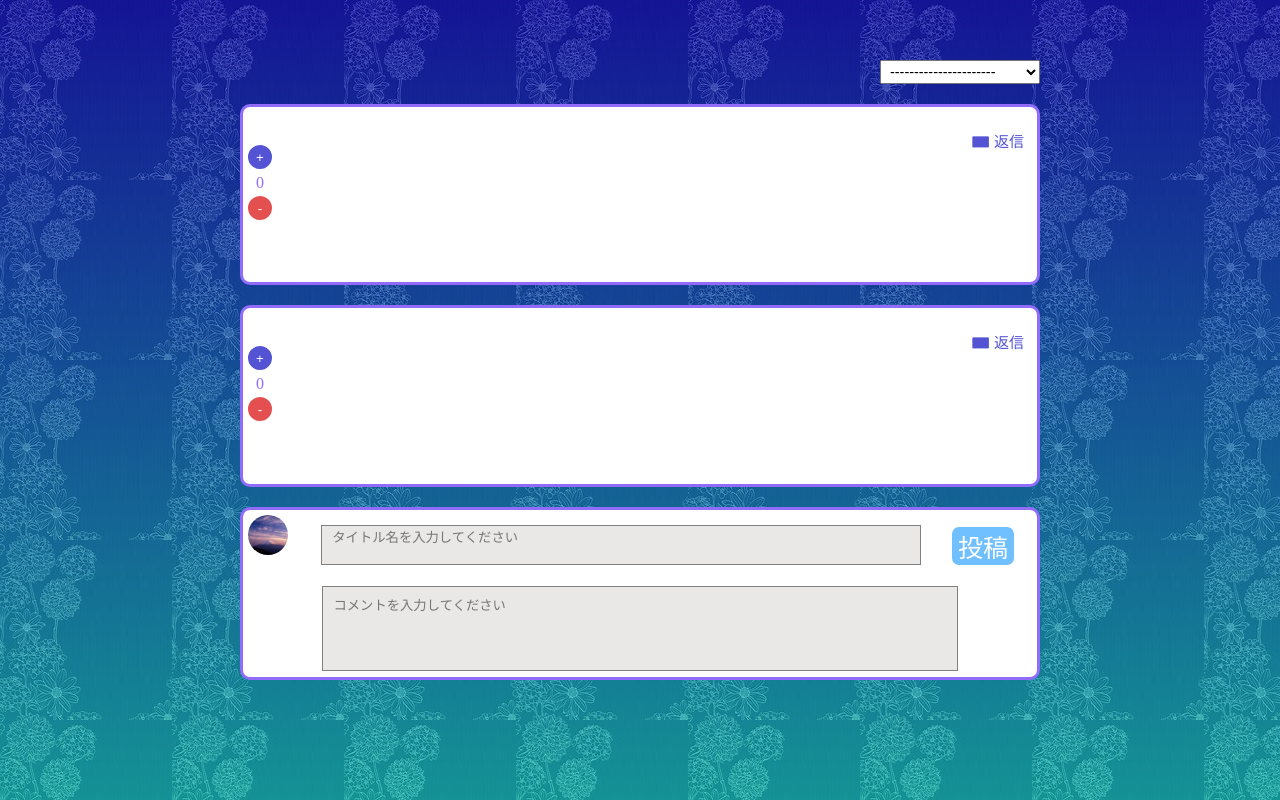
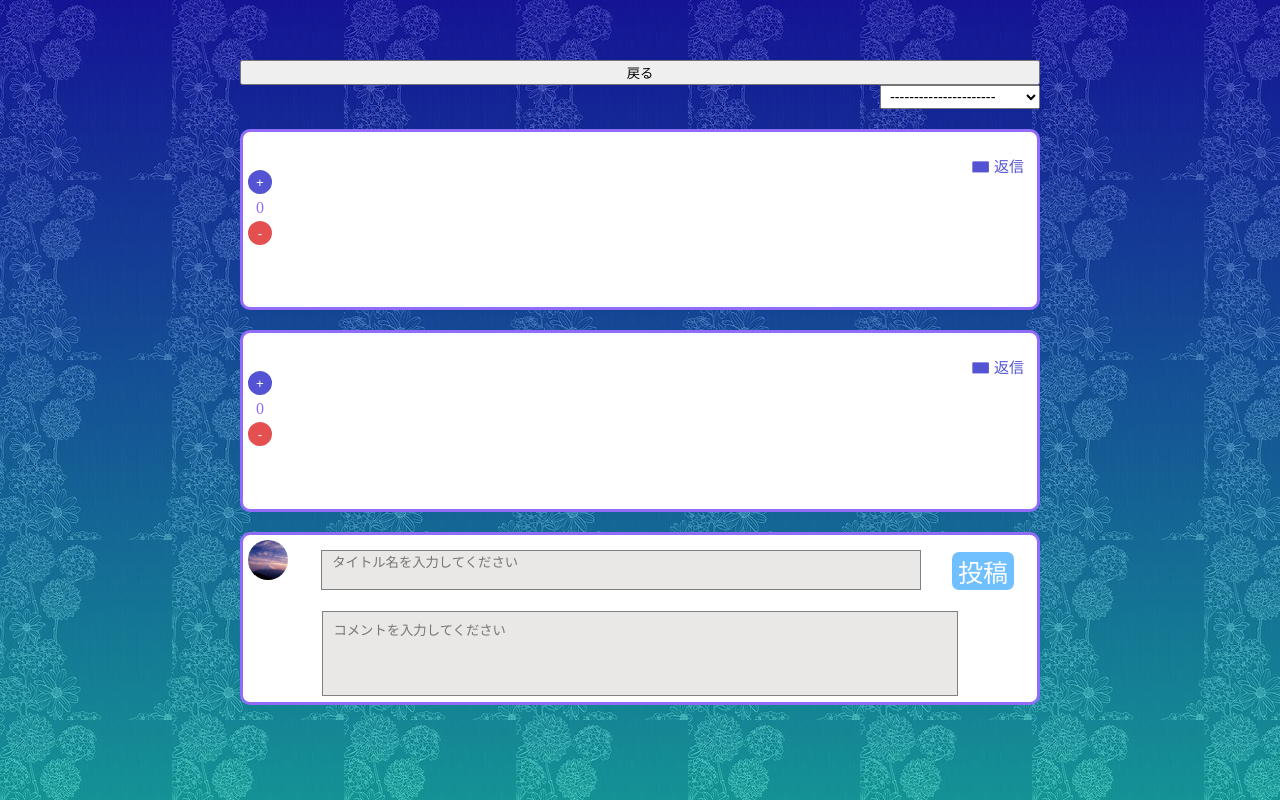
Before and after one commit to kazumafu1115/OJT, a plain HTML site: page index.html in a window 1280 px wide. Drawn offline with Linux system fonts and the light colour scheme; no server answers.

Commit message:
add returnBtn

```diff
--- a/index.html
+++ b/index.html
@@ -8,6 +8,7 @@
   </head>
   <body>
     <header class="title"></header>
+    <button class="return-btn">戻る</button>
     <select id="filter-option" onchange="filterComments()">
       <option value="normal">----------------------</option>
       <option value="newest">投稿が新しい順</option>
```
